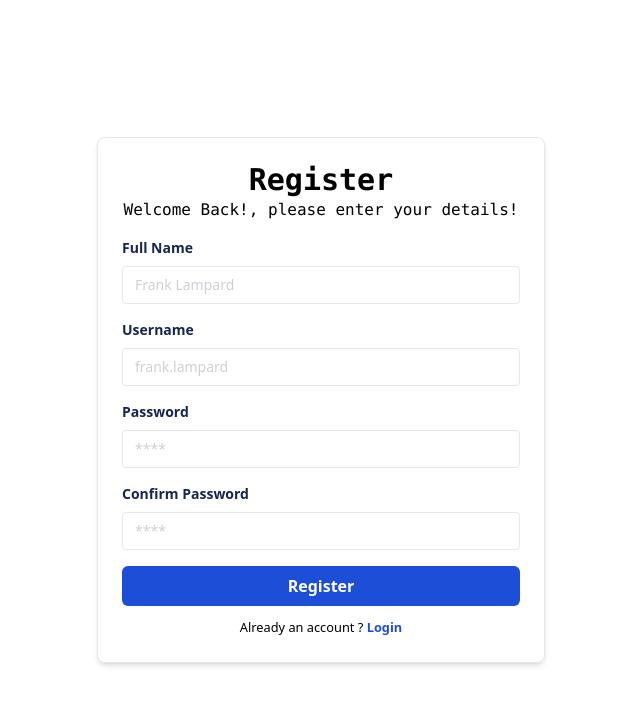
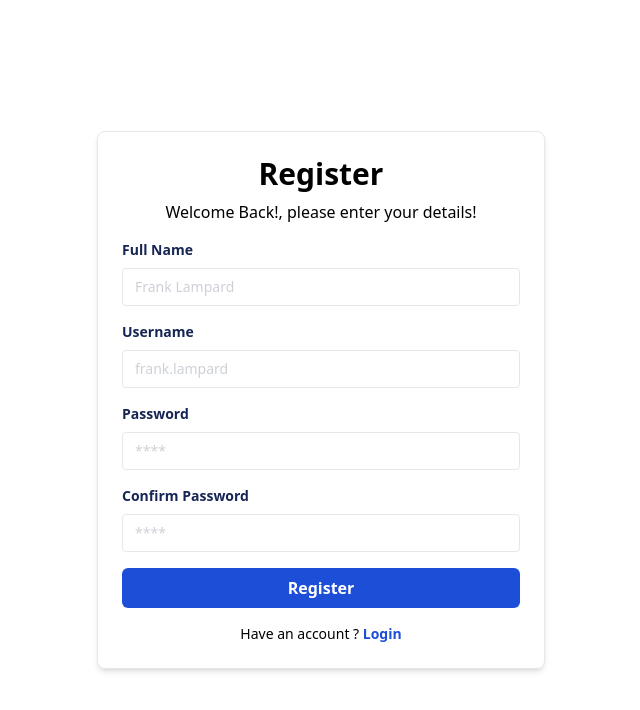
Before and after one commit to argumpamungkas/f-react, a React (Vite) app: page /register in a window 1280 px wide. Shown: the top 710 px of the page, without its empty margins (319-959 px from the left). Built offline with nearby package versions, Linux system fonts and the light colour scheme.

Commit message:
add routing

```diff
--- a/src/App.jsx
+++ /dev/null
@@ -1,14 +0,0 @@
-import React from "react";
-import LoginPage from "./Pages/login";
-import RegisterPage from "./pages/register";
-
-function App() {
-  return (
-    <div className="flex justify-center min-h-screen items-center">
-      {/* <LoginPage></LoginPage> */}
-      <RegisterPage />
-    </div>
-  );
-}
-
-export default App;
--- a/src/components/Elements/Inputs/Input.jsx
+++ b/src/components/Elements/Inputs/Input.jsx
@@ -6,6 +6,7 @@ const Input = (props) => {
       className="text-sm border rounded w-full py-2 px-3 text-slate-700 placeholder:opacity-50"
       placeholder={placeholder}
       name={name}
+      id={name}
     />
   );
 };
--- a/src/components/Fragments/FormLogin.jsx
+++ b/src/components/Fragments/FormLogin.jsx
@@ -1,6 +1,5 @@
 import InputForm from "../Elements/Inputs/InputsForm";
 import Button from "../Elements/Button";
-import { Link } from "react-router-dom";
 
 const FormLogin = () => {
   return (
@@ -18,16 +17,6 @@ const FormLogin = () => {
         placeholder="****"
       />
       <Button classname="bg-blue-700 w-full">Login</Button>
-      <div className="mt-2 text-center">
-        <small>
-          Create an account ?{" "}
-          <Link to="/register">
-            <bold className="font-bold text-blue-700 cursor-pointer">
-              Register
-            </bold>
-          </Link>
-        </small>
-      </div>
     </form>
   );
 };
--- a/src/components/Fragments/FormRegister.jsx
+++ b/src/components/Fragments/FormRegister.jsx
@@ -1,6 +1,5 @@
 import InputForm from "../Elements/Inputs/InputsForm";
 import Button from "../Elements/Button";
-import { Link } from "react-router-dom";
 
 const FormRegister = () => {
   return (
@@ -30,16 +29,6 @@ const FormRegister = () => {
         placeholder="****"
       />
       <Button classname="bg-blue-700 w-full">Register</Button>
-      <div className="mt-2 text-center">
-        <small>
-          Already an account ?{" "}
-          <Link to="/login">
-            <bold className="font-bold text-blue-700 cursor-pointer">
-              Login
-            </bold>
-          </Link>
-        </small>
-      </div>
     </form>
   );
 };
--- a/src/components/Layouts/AuthLayouts.jsx
+++ b/src/components/Layouts/AuthLayouts.jsx
@@ -6,10 +6,8 @@ const AuthLayout = (props) => {
     <div className="flex justify-center min-h-screen items-center">
       <div className=" w-full max-w-md border rounded-lg shadow-md p-6">
         <div className="mb-4 text-center">
-          <h1 className="text-3xl font-mono font-bold">{title}</h1>
-          <p className="font-medium font-mono">
-            Welcome Back!, please enter your details!
-          </p>
+          <h1 className="text-3xl font-bold mb-2 font-sans">{title}</h1>
+          <p className="font-sans">Welcome Back!, please enter your details!</p>
         </div>
         {children}
       </div>
--- a/src/main.jsx
+++ b/src/main.jsx
@@ -1,6 +1,5 @@
 import { StrictMode } from "react";
 import { createRoot } from "react-dom/client";
-import App from "./App.jsx";
 import "./index.css";
 import { createBrowserRouter, RouterProvider } from "react-router";
 import LoginPage from "./Pages/login.jsx";
--- a/src/pages/404.jsx
+++ b/src/pages/404.jsx
@@ -6,9 +6,9 @@ const ErrorPage = () => {
     <div className="flex flex-col justify-center min-h-screen items-center">
       <div className=" flex flex-col justify-center items-center px-24 py-4 border border-slate-200 rounded-2xl shadow-lg">
         <h1 className="text-red-700 font-bold text-5xl">404</h1>
-        <h1 className="font-bold text-2xl mb-2">Oppss....</h1>
-        <p className="text-sm">Page not found</p>
-        <p> {error.message}</p>
+        <h1 className="font-bold text-2xl mb-2">Oops!</h1>
+        {/* <p className="text-sm">Sorry, Page not found</p> */}
+        <p> {error.statusText || error.message}</p>
       </div>
     </div>
   );
--- a/src/pages/login.jsx
+++ b/src/pages/login.jsx
@@ -1,10 +1,17 @@
 import AuthLayout from "../components/Layouts/AuthLayouts";
 import FormLogin from "../components/Fragments/FormLogin";
+import { Link } from "react-router-dom";
 
 const LoginPage = () => {
   return (
     <AuthLayout title="LOGIN">
       <FormLogin />
+      <p className="text-center mt-4 text-sm">
+        Create an account ?{" "}
+        <Link to="/register" className="font-bold text-blue-700 cursor-pointer">
+          Register
+        </Link>
+      </p>
     </AuthLayout>
   );
 };
--- a/src/pages/register.jsx
+++ b/src/pages/register.jsx
@@ -1,10 +1,17 @@
 import AuthLayout from "../components/Layouts/AuthLayouts";
 import FormRegister from "../components/Fragments/FormRegister";
+import { Link } from "react-router-dom";
 
 const RegisterPage = () => {
   return (
     <AuthLayout title="Register">
       <FormRegister />
+      <p className="text-center mt-4 text-sm">
+        Have an account ? {/* <Link to="/login"> */}
+        <Link to="/login" className="font-bold text-blue-700 cursor-pointer">
+          Login
+        </Link>
+      </p>
     </AuthLayout>
   );
 };
```
